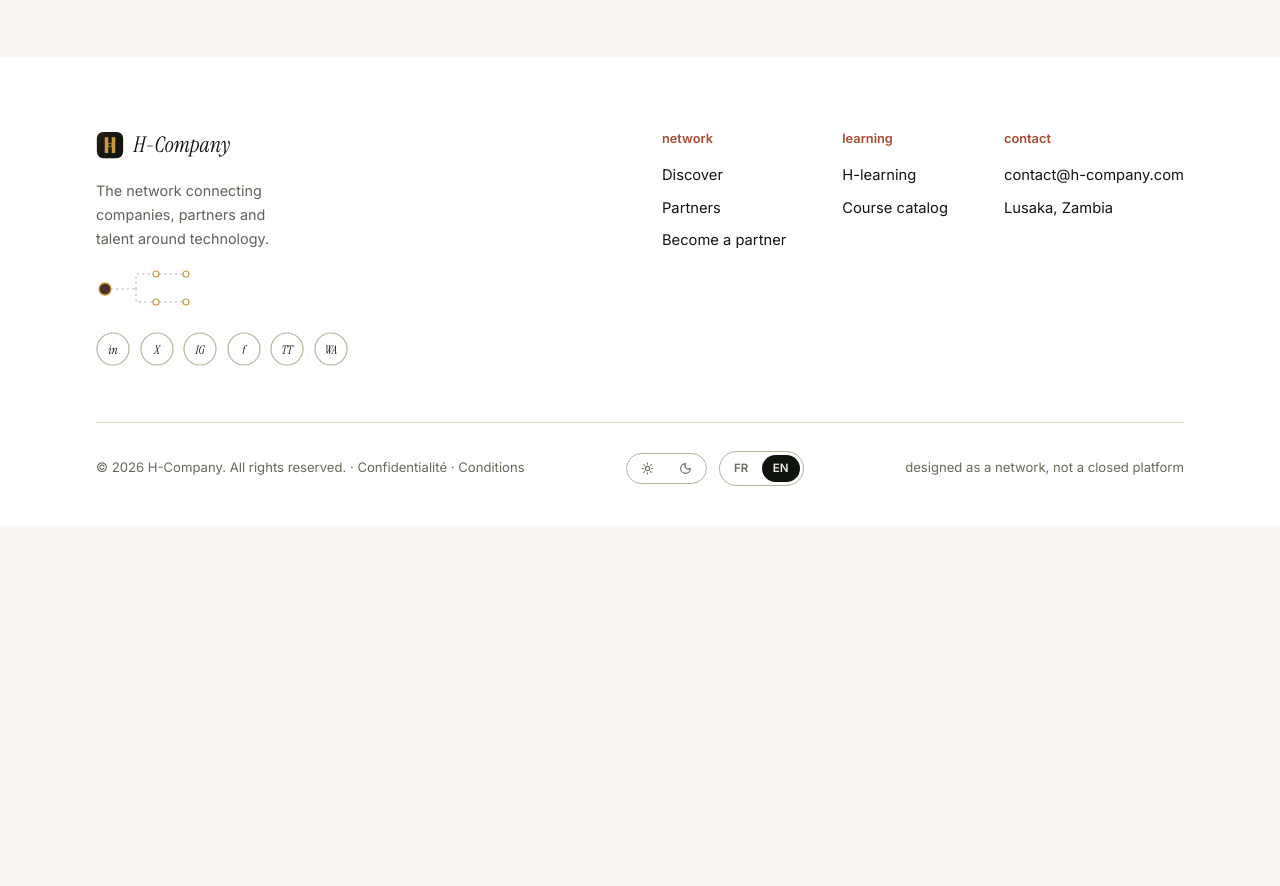
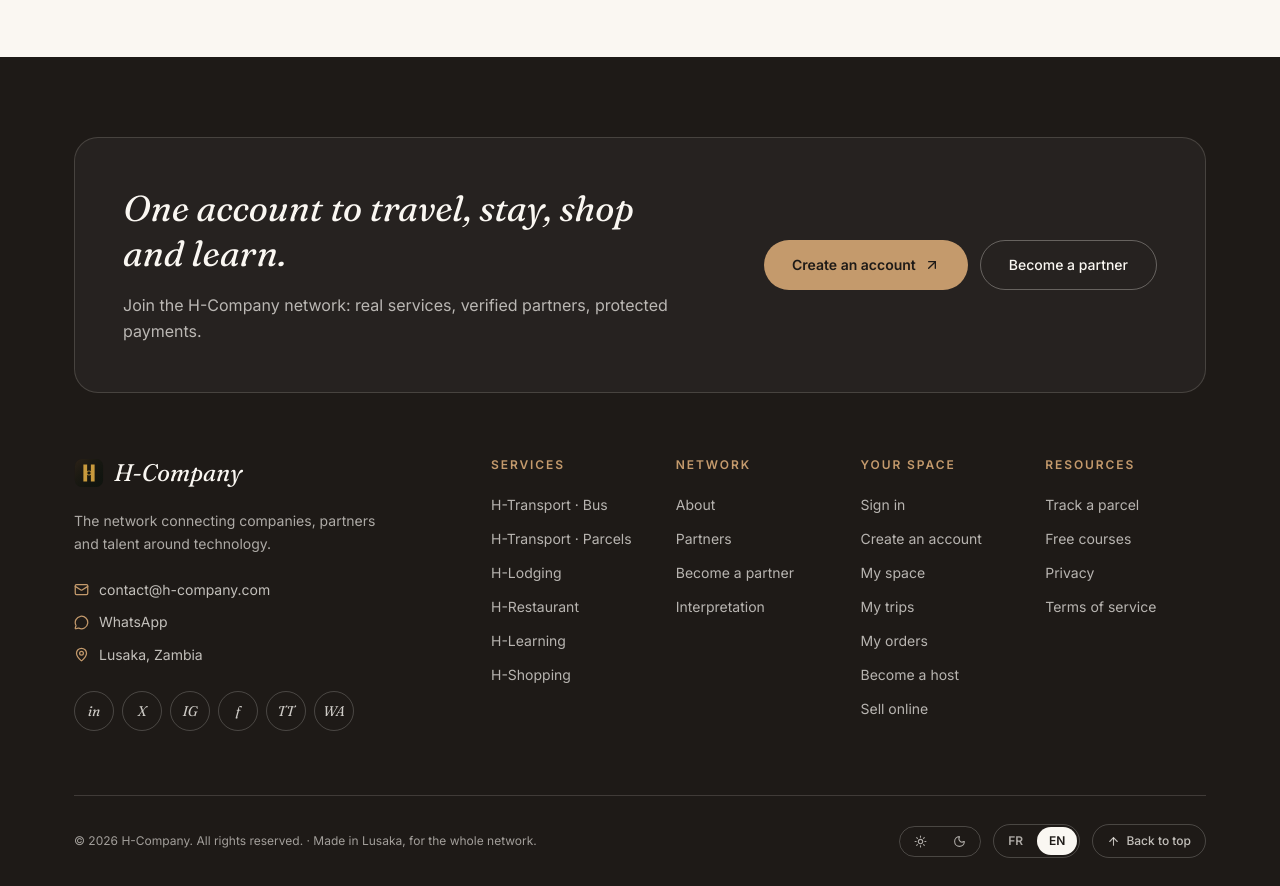
Before and after one commit to happy9ph/nepfly_front, a React (Vite) app: page /conditions in a window 1280 px wide. Shown: the part 1280-2166 px from the top of the page. Before the commit the page ends 1806 px from the top, so only its background shows below. Built offline with nearby package versions, Linux system fonts and the light colour scheme; no server answers.

Commit message:
ajout de hlodgement

```diff
--- a/src/components/layout/Footer.jsx
+++ b/src/components/layout/Footer.jsx
@@ -1,271 +1,173 @@
 import { Link } from "react-router-dom";
+import { ArrowUp, ArrowUpRight, Mail, MapPin, MessageCircle, Moon, Sun } from "lucide-react";
 import { useLanguage } from "../../context/LanguageContext.jsx";
 import { useTheme } from "../../context/ThemeContext.jsx";
-import { Sun, Moon, Monitor } from "lucide-react";
 import Logo from "../ui/Logo.jsx";
 
-function NetworkGlyph() {
+const SOCIALS = [
+  { label: "LinkedIn", mark: "in", href: "https://linkedin.com" },
+  { label: "X", mark: "X", href: "https://x.com" },
+  { label: "Instagram", mark: "IG", href: "https://instagram.com" },
+  { label: "Facebook", mark: "f", href: "https://facebook.com" },
+  // TODO : remplacer par le vrai @ H-Company une fois le compte créé.
+  { label: "TikTok", mark: "TT", href: "https://tiktok.com/@hcompany" },
+  { label: "WhatsApp", mark: "WA", href: "https://wa.me/260770381780" },
+];
+
+const COPY = {
+  fr: {
+    tagline: "Le réseau qui relie entreprises, partenaires et talents autour de la technologie.",
+    ctaTitle: "Un seul compte pour voyager, loger, acheter et apprendre.",
+    ctaText: "Rejoignez le réseau H-Company : des services concrets, des partenaires vérifiés, des paiements protégés.",
+    ctaPrimary: "Créer un compte", ctaSecondary: "Devenir partenaire",
+    services: "Services", network: "Réseau", account: "Votre espace", help: "Ressources",
+    svc: { bus: "H-Transport · Bus", parcel: "H-Transport · Colis", lodge: "H-Logement", food: "H-Restaurant", learn: "H-Learning", shop: "H-Shopping", soon: "Bientôt" },
+    net: { about: "À propos", partners: "Partenaires", join: "Devenir partenaire", interp: "Interprétation" },
+    acc: { signin: "Se connecter", signup: "Créer un compte", space: "Mon espace", trips: "Mes séjours", orders: "Mes commandes", host: "Devenir hôte", sell: "Vendre en ligne" },
+    res: { track: "Suivre un colis", courses: "Cours gratuits", privacy: "Confidentialité", terms: "Conditions d'utilisation" },
+    contact: "Nous écrire", location: "Lusaka, Zambie", whatsapp: "WhatsApp",
+    rights: "Tous droits réservés.", madeIn: "Fait à Lusaka, pour tout le réseau.", top: "Haut de page", language: "Langue", theme: "Thème", light: "Clair", dark: "Sombre",
+  },
+  en: {
+    tagline: "The network connecting companies, partners and talent around technology.",
+    ctaTitle: "One account to travel, stay, shop and learn.",
+    ctaText: "Join the H-Company network: real services, verified partners, protected payments.",
+    ctaPrimary: "Create an account", ctaSecondary: "Become a partner",
+    services: "Services", network: "Network", account: "Your space", help: "Resources",
+    svc: { bus: "H-Transport · Bus", parcel: "H-Transport · Parcels", lodge: "H-Lodging", food: "H-Restaurant", learn: "H-Learning", shop: "H-Shopping", soon: "Soon" },
+    net: { about: "About", partners: "Partners", join: "Become a partner", interp: "Interpretation" },
+    acc: { signin: "Sign in", signup: "Create an account", space: "My space", trips: "My trips", orders: "My orders", host: "Become a host", sell: "Sell online" },
+    res: { track: "Track a parcel", courses: "Free courses", privacy: "Privacy", terms: "Terms of service" },
+    contact: "Write to us", location: "Lusaka, Zambia", whatsapp: "WhatsApp",
+    rights: "All rights reserved.", madeIn: "Made in Lusaka, for the whole network.", top: "Back to top", language: "Language", theme: "Theme", light: "Light", dark: "Dark",
+  },
+};
+
+function FootLink({ to, children, external }) {
+  const cls = "group inline-flex items-center gap-1 text-sm text-cream-fixed/70 hover:text-cream-fixed transition-colors py-1.5 focus-visible:outline-2 focus-visible:outline-latte focus-visible:outline-offset-2 rounded";
+  if (external || to.startsWith("mailto:") || to.startsWith("https://")) return <a href={to} className={cls} {...(to.startsWith("https://") ? { target: "_blank", rel: "noopener noreferrer" } : {})}>{children}</a>;
+  return <Link to={to} className={cls}>{children}</Link>;
+}
+
+function Column({ title, children }) {
   return (
-    <svg width="120" height="40" viewBox="0 0 120 40" aria-hidden="true">
-      <circle cx="9" cy="21" r="6" fill="var(--hc-coffee)" stroke="var(--hc-gold)" strokeWidth="1.3" />
-      <path
-        d="M15 21H40M40 21V6H60M40 21V34H60M63 6H90M63 34H90"
-        fill="none"
-        stroke="var(--hc-line-strong)"
-        strokeWidth="1"
-        strokeDasharray="1.4 4"
-        strokeLinecap="round"
-      />
-      <circle cx="60" cy="6" r="3" fill="var(--hc-surface)" stroke="var(--hc-gold)" strokeWidth="1.2" />
-      <circle cx="60" cy="34" r="3" fill="var(--hc-surface)" stroke="var(--hc-gold)" strokeWidth="1.2" />
-      <circle cx="90" cy="6" r="3" fill="var(--hc-surface)" stroke="var(--hc-gold)" strokeWidth="1.2" />
-      <circle cx="90" cy="34" r="3" fill="var(--hc-surface)" stroke="var(--hc-gold)" strokeWidth="1.2" />
-    </svg>
+    <nav aria-label={title}>
+      <p className="text-xs font-semibold uppercase tracking-[0.16em] text-latte mb-4">{title}</p>
+      <ul className="space-y-0.5">{children}</ul>
+    </nav>
   );
 }
 
-const SOCIALS = [
-  { label: "LinkedIn", initial: "in", href: "https://linkedin.com" },
-  { label: "X", initial: "X", href: "https://x.com" },
-  { label: "Instagram", initial: "IG", href: "https://instagram.com" },
-  { label: "Facebook", initial: "f", href: "https://facebook.com" },
-  // TODO: remplacer par le vrai @ H-Company une fois le compte créé.
-  { label: "TikTok", initial: "TT", href: "https://tiktok.com/@hcompany" },
-  { label: "WhatsApp", initial: "WA", href: "https://wa.me/260770381780" },
-];
-
-function SocialMark({ initial }) {
-  return (
-    <svg width="34" height="34" viewBox="0 0 34 34" aria-hidden="true">
-      <circle cx="17" cy="17" r="16" fill="none" stroke="var(--hc-line-strong)" strokeWidth="1.2" />
-      <text x="17" y="21.5" textAnchor="middle" style={{ font: "italic 500 12px 'Instrument Serif', serif", fill: "var(--hc-ink)" }}>
-        {initial}
-      </text>
-    </svg>
-  );
+function Segmented({ label, children }) {
+  return <div role="group" aria-label={label} className="inline-flex rounded-full border border-cream-fixed/20 p-0.5 gap-0.5">{children}</div>;
 }
 
-const COLUMNS = [
-  {
-    title: "réseau",
-    links: [
-      { label: "Découvrir", href: "#decouvrir" },
-      { label: "Partenaires", href: "#partenaires" },
-      { label: "Devenir partenaire", href: "#rejoindre" },
-    ],
-  },
-  {
-    title: "apprentissage",
-    links: [
-      { label: "H-learning", href: "#apprentissage" },
-      { label: "Catalogue de cours", href: "#apprentissage" },
-    ],
-  },
-  {
-    title: "contact",
-    links: [
-      { label: "contact@h-company.com", href: "mailto:contact@h-company.com" },
-      { label: "Lusaka, Zambie", href: "#" },
-    ],
-  },
-];
-
-function useColumns(t) {
-  return [
-    {
-      title: t("footer.colNetwork"),
-      links: [
-        { label: t("footer.colDiscover"), href: "#a-propos" },
-        { label: t("footer.colPartners"), href: "#partenaires" },
-        { label: t("footer.colBecomePartner"), href: "#rejoindre" },
-      ],
-    },
-    {
-      title: t("footer.colLearning"),
-      links: [
-        { label: "H-learning", href: "#apprentissage" },
-        { label: t("footer.colCatalog"), href: "#apprentissage" },
-      ],
-    },
-    {
-      title: t("footer.colContact"),
-      links: [
-        { label: "contact@h-company.com", href: "mailto:contact@h-company.com" },
-        { label: t("footer.colLocation"), href: "#" },
-      ],
-    },
-  ];
-}
-
-function LanguageToggle() {
-  const { lang, switchLanguage, t } = useLanguage();
+function SegBtn({ active, onClick, label, children }) {
   return (
-    <div className="hc-lang-toggle" role="group" aria-label={t("footer.language")}>
-      <button
-        type="button"
-        onClick={() => switchLanguage("fr")}
-        aria-pressed={lang === "fr"}
-        className="hc-lang-btn"
-        data-active={lang === "fr"}
-      >
-        FR
-      </button>
-      <button
-        type="button"
-        onClick={() => switchLanguage("en")}
-        aria-pressed={lang === "en"}
-        className="hc-lang-btn"
-        data-active={lang === "en"}
-      >
-        EN
-      </button>
-    </div>
-  );
-}
-
-const THEME_OPTIONS = [
-  { mode: "light", Icon: Sun, label: "Clair" },
-  { mode: "dark", Icon: Moon, label: "Sombre" },
-];
-
-function ThemeToggle() {
-  const { mode, setMode } = useTheme();
-  return (
-    <div className="hc-lang-toggle" role="group" aria-label="Thème">
-      {THEME_OPTIONS.map(({ mode: m, Icon, label }) => (
-        <button
-          key={m}
-          type="button"
-          onClick={() => setMode(m)}
-          aria-pressed={mode === m}
-          aria-label={label}
-          title={label}
-          className="hc-lang-btn"
-          data-active={mode === m}
-        >
-          <Icon size={13} />
-        </button>
-      ))}
-    </div>
+    <button type="button" onClick={onClick} aria-pressed={active} aria-label={label} title={label}
+      className={`rounded-full px-3 py-1.5 text-xs font-semibold transition-colors inline-flex items-center focus-visible:outline-2 focus-visible:outline-latte ${active ? "bg-cream-fixed text-ink-fixed" : "text-cream-fixed/65 hover:text-cream-fixed"}`}>
+      {children}
+    </button>
   );
 }
 
 export default function Footer() {
-  const { t } = useLanguage();
-  const COLUMNS = useColumns(t);
+  const { lang, switchLanguage } = useLanguage();
+  const { mode, setMode } = useTheme();
+  const c = COPY[lang] || COPY.fr;
   return (
-    <footer className="hc-footer">
-      <style>{`
-        @import url('https://fonts.googleapis.com/css2?family=Instrument+Serif:ital@0;1&family=Inter:wght@400;500;600&display=swap');
-
-        .hc-footer {
-          --hc-ink: #10140F;
-          --hc-canvas: #F3EEDF;
-          --hc-surface: #FFFFFF;
-          --hc-coffee: #4A3020;
-          --hc-gold: #C89A3D;
-          --hc-clay: #A94B32;
-          --hc-mist: #656B58;
-          --hc-line: #DAD4C2;
-          --hc-line-strong: #B9B29B;
-          background: var(--hc-surface);
-          color: var(--hc-ink);
-          font-family: 'Inter', sans-serif;
-          padding: 4.5rem 1.5rem 2.5rem;
-        }
-        .hc-footer-inner { max-width: 68rem; margin: 0 auto; }
-        .hc-footer-top {
-          display: flex; flex-wrap: wrap; justify-content: space-between;
-          gap: 3rem; padding-bottom: 3.5rem;
-        }
-        .hc-footer-brand { display: flex; flex-direction: column; gap: 1.1rem; }
-        .hc-footer-brandmark { display: inline-flex; align-items: center; gap: 0.6rem; }
-        .hc-footer-name { font-family: 'Instrument Serif', serif; font-style: italic; font-size: 1.35rem; }
-        .hc-footer-tag { font-size: 0.9rem; color: #5C6357; max-width: 22ch; line-height: 1.65; }
-
-        .hc-footer-cols { display: flex; flex-wrap: wrap; gap: 3.5rem; }
-        .hc-footer-col-title {
-          font-size: 0.8rem; font-weight: 600; color: var(--hc-clay);
-          margin-bottom: 1rem;
-        }
-        .hc-footer-col a {
-          display: block; font-size: 0.92rem; color: var(--hc-ink);
-          text-decoration: none; margin-bottom: 0.65rem;
-        }
-        .hc-footer-col a:hover { color: var(--hc-clay); }
-        .hc-footer-col a:focus-visible { outline: 2px solid var(--hc-gold); outline-offset: 2px; }
-
-        .hc-footer-socials { display: flex; gap: 0.6rem; margin-top: 0.4rem; }
-        .hc-footer-socials a { display: block; transition: transform 0.15s ease; }
-        .hc-footer-socials a:hover circle { stroke: var(--hc-gold); }
-        .hc-footer-socials a:hover text { fill: var(--hc-clay); }
-        .hc-footer-socials a:focus-visible { outline: 2px solid var(--hc-gold); outline-offset: 2px; }
-
-        .hc-footer-bottom {
-          display: flex; flex-wrap: wrap; align-items: center; justify-content: space-between;
-          gap: 1rem; padding-top: 1.75rem; border-top: 1px solid var(--hc-line);
-          font-size: 0.82rem; color: var(--hc-mist);
-        }
-
-        .hc-lang-toggle {
-          display: inline-flex; border: 1px solid var(--hc-line-strong); border-radius: 100px;
-          padding: 3px; gap: 2px;
-        }
-        .hc-lang-btn {
-          font-family: 'Inter', sans-serif; font-size: 0.72rem; font-weight: 600;
-          padding: 0.3rem 0.7rem; border-radius: 100px; color: var(--hc-mist);
-          transition: background 0.2s ease, color 0.2s ease;
-        }
-        .hc-lang-btn[data-active="true"] { background: var(--hc-ink); color: var(--hc-canvas); }
-        .hc-lang-btn:hover:not([data-active="true"]) { color: var(--hc-ink); }
-        .hc-lang-btn:focus-visible { outline: 2px solid var(--hc-gold); outline-offset: 2px; }
-      `}</style>
-
-      <div className="hc-footer-inner">
-        <div className="hc-footer-top">
-          <div className="hc-footer-brand">
-            <span className="hc-footer-brandmark">
-              <Logo size={28} />
-              <span className="hc-footer-name">H-Company</span>
-            </span>
-            <p className="hc-footer-tag">
-              {t("footer.tagline")}
-            </p>
-            <NetworkGlyph />
-            <div className="hc-footer-socials">
-              {SOCIALS.map((s) => (
-                <a key={s.label} href={s.href} target="_blank" rel="noopener noreferrer" aria-label={s.label}>
-                  <SocialMark initial={s.initial} />
-                </a>
-              ))}
-            </div>
+    <footer className="bg-ink-fixed text-cream-fixed" aria-label="H-Company">
+      <div className="max-w-content mx-auto px-6 pt-16 md:pt-20">
+        {/* Bandeau d'appel */}
+        <div className="rounded-3xl border border-cream-fixed/15 bg-cream-fixed/[0.04] p-8 md:p-12 flex flex-col lg:flex-row lg:items-center justify-between gap-8">
+          <div className="max-w-xl">
+            <h2 className="font-display italic text-3xl md:text-4xl leading-tight">{c.ctaTitle}</h2>
+            <p className="mt-4 text-cream-fixed/70 leading-relaxed">{c.ctaText}</p>
           </div>
-
-          <div className="hc-footer-cols">
-            {COLUMNS.map((col) => (
-              <div className="hc-footer-col" key={col.title}>
-                <p className="hc-footer-col-title">{col.title}</p>
-                {col.links.map((l) => (
-                  <a key={l.label} href={l.href}>{l.label}</a>
-                ))}
-              </div>
-            ))}
+          <div className="flex flex-col sm:flex-row gap-3 shrink-0">
+            <Link to="/creer-un-compte" className="inline-flex items-center justify-center gap-2 rounded-full bg-latte text-ink-fixed text-sm font-semibold px-7 py-3.5 hover:brightness-110 transition">
+              {c.ctaPrimary} <ArrowUpRight size={16} />
+            </Link>
+            <Link to="/#rejoindre" className="inline-flex items-center justify-center rounded-full border border-cream-fixed/30 text-cream-fixed text-sm font-medium px-7 py-3.5 hover:bg-cream-fixed/10 transition">
+              {c.ctaSecondary}
+            </Link>
           </div>
         </div>
 
-        <div className="hc-footer-bottom">
-          <span>
-            © {new Date().getFullYear()} H-Company. {t("footer.rights")}
-            {" · "}
-            <Link to="/confidentialite" className="hover:text-ink transition-colors">Confidentialité</Link>
-            {" · "}
-            <Link to="/conditions" className="hover:text-ink transition-colors">Conditions</Link>
-          </span>
-          <div className="flex items-center gap-3">
-            <ThemeToggle />
-            <LanguageToggle />
+        {/* Corps */}
+        <div className="grid gap-12 lg:gap-8 py-14 md:py-16 lg:grid-cols-[1.4fr_2.6fr]">
+          <div className="max-w-xs">
+            <Link to="/" className="inline-flex items-center gap-2.5" aria-label="H-Company">
+              <Logo size={30} />
+              <span className="font-display italic text-2xl">H-Company</span>
+            </Link>
+            <p className="mt-4 text-sm leading-relaxed text-cream-fixed/65">{c.tagline}</p>
+            <ul className="mt-6 space-y-2.5 text-sm text-cream-fixed/75">
+              <li><a href="mailto:contact@h-company.com" className="inline-flex items-center gap-2.5 hover:text-cream-fixed transition-colors"><Mail size={15} className="text-latte" /> contact@h-company.com</a></li>
+              <li><a href="https://wa.me/260770381780" target="_blank" rel="noopener noreferrer" className="inline-flex items-center gap-2.5 hover:text-cream-fixed transition-colors"><MessageCircle size={15} className="text-latte" /> {c.whatsapp}</a></li>
+              <li className="inline-flex items-center gap-2.5"><MapPin size={15} className="text-latte" /> {c.location}</li>
+            </ul>
+            <ul className="mt-6 flex flex-wrap gap-2">
+              {SOCIALS.map((s) => (
+                <li key={s.label}>
+                  <a href={s.href} target="_blank" rel="noopener noreferrer" aria-label={s.label} title={s.label}
+                    className="w-10 h-10 rounded-full border border-cream-fixed/20 flex items-center justify-center font-display italic text-sm text-cream-fixed/80 hover:border-latte hover:text-latte transition-colors focus-visible:outline-2 focus-visible:outline-latte">
+                    {s.mark}
+                  </a>
+                </li>
+              ))}
+            </ul>
           </div>
-          <span>{t("footer.designedAs")}</span>
+
+          <div className="grid grid-cols-2 md:grid-cols-4 gap-x-6 gap-y-10">
+            <Column title={c.services}>
+              <li><FootLink to="/h/transport-bus">{c.svc.bus}</FootLink></li>
+              <li><FootLink to="/h/transport-colis">{c.svc.parcel}</FootLink></li>
+              <li><FootLink to="/logement">{c.svc.lodge}</FootLink></li>
+              <li><FootLink to="/h/restaurant">{c.svc.food}</FootLink></li>
+              <li><FootLink to="/formations">{c.svc.learn}</FootLink></li>
+              <li><FootLink to="/shopping">{c.svc.shop}</FootLink></li>
+            </Column>
+            <Column title={c.network}>
+              <li><FootLink to="/#about">{c.net.about}</FootLink></li>
+              <li><FootLink to="/#explorer">{c.net.partners}</FootLink></li>
+              <li><FootLink to="/#rejoindre">{c.net.join}</FootLink></li>
+              <li><FootLink to="/interpretation">{c.net.interp}</FootLink></li>
+            </Column>
+            <Column title={c.account}>
+              <li><FootLink to="/connexion">{c.acc.signin}</FootLink></li>
+              <li><FootLink to="/creer-un-compte">{c.acc.signup}</FootLink></li>
+              <li><FootLink to="/dashboard">{c.acc.space}</FootLink></li>
+              <li><FootLink to="/logement/mes-sejours">{c.acc.trips}</FootLink></li>
+              <li><FootLink to="/shopping/mes-commandes">{c.acc.orders}</FootLink></li>
+              <li><FootLink to="/logement/hote">{c.acc.host}</FootLink></li>
+              <li><FootLink to="/shopping/vendre">{c.acc.sell}</FootLink></li>
+            </Column>
+            <Column title={c.help}>
+              <li><FootLink to="/shopping/suivi">{c.res.track}</FootLink></li>
+              <li><FootLink to="/formations#catalogue">{c.res.courses}</FootLink></li>
+              <li><FootLink to="/confidentialite">{c.res.privacy}</FootLink></li>
+              <li><FootLink to="/conditions">{c.res.terms}</FootLink></li>
+            </Column>
+          </div>
+        </div>
+
+        {/* Barre basse */}
+        <div className="border-t border-cream-fixed/15 py-7 flex flex-col md:flex-row md:items-center justify-between gap-5 text-xs text-cream-fixed/60">
+          <p>© {new Date().getFullYear()} H-Company. {c.rights} <span className="hidden sm:inline">· {c.madeIn}</span></p>
+          <div className="flex flex-wrap items-center gap-3">
+            <Segmented label={c.theme}>
+              <SegBtn active={mode === "light"} onClick={() => setMode("light")} label={c.light}><Sun size={13} /></SegBtn>
+              <SegBtn active={mode === "dark"} onClick={() => setMode("dark")} label={c.dark}><Moon size={13} /></SegBtn>
+            </Segmented>
+            <Segmented label={c.language}>
+              <SegBtn active={lang === "fr"} onClick={() => switchLanguage("fr")} label="Français">FR</SegBtn>
+              <SegBtn active={lang === "en"} onClick={() => switchLanguage("en")} label="English">EN</SegBtn>
+            </Segmented>
+            <button type="button" onClick={() => window.scrollTo({ top: 0, behavior: "smooth" })} className="inline-flex items-center gap-1.5 rounded-full border border-cream-fixed/20 px-3.5 py-2 font-medium text-cream-fixed/75 hover:text-cream-fixed hover:border-cream-fixed/40 transition-colors">
+              <ArrowUp size={13} /> {c.top}
+            </button>
+          </div>
         </div>
       </div>
     </footer>
```
